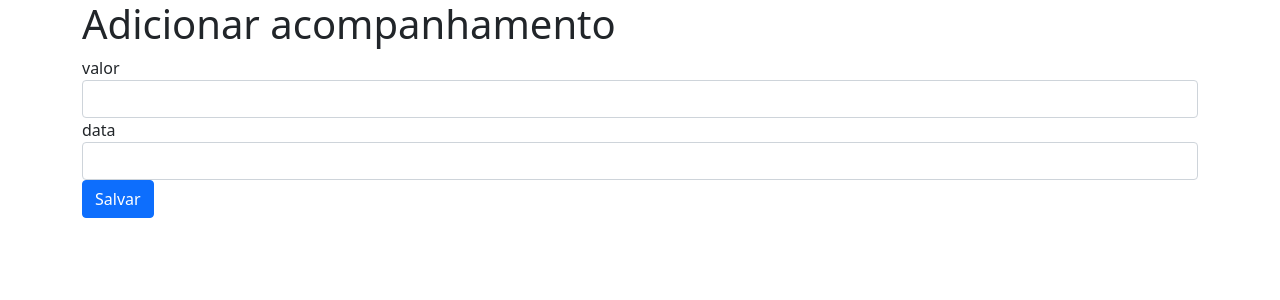
After one commit to fabioaraujo/savings-tracker, a Flask app: page /acompanhamento/1 in a window 1280 px wide. The commit adds this page. Shown: the top 300 px of the page. Run offline with Flask 3, Linux system fonts and the light colour scheme; some libraries are stand-ins or nearby versions.

Commit message:
feat - salvando acompanhamento

```diff
--- /dev/null
+++ b/templates/novo_acompanhamento.html
@@ -0,0 +1,17 @@
+{% extends "template.html" %}
+{% block conteudo %}
+      <form action="{{ url_for('acompanhamentos') }}"  method="post">
+        <input type="hidden" name="sonho_id" value="{{ sonho_id }}" />
+        <fieldset>
+          <div class="form-group">
+            <label>valor</label>
+            <input type="text" name="valor" class="form-control">
+          </div>
+          <div class="form-group">
+            <label>data</label>
+            <input type="text" name="data" class="form-control">
+          </div>
+          <button type="submit" class="btn btn-primary btn-salvar">Salvar</button>
+        </fieldset>
+      </form>
+{% endblock %}
--- a/templates/sonhos.html
+++ b/templates/sonhos.html
@@ -15,6 +15,7 @@
                     <td>{{ sonho.nome }}</td>
                     <td>{{ sonho.data_final }}</td>
                     <td>{{ sonho.valor_final }}</td>
+                    <td><a href="{{ url_for('acompanhamento', id=sonho.id) }}">Novo Acompanhamento</a></td>
                 </tr>
                 {% endfor %}
 
--- a/views.py
+++ b/views.py
@@ -1,7 +1,7 @@
 from flask import request
 import flask
 from app import app, db
-from models import Sonho
+from models import Sonho, SonhoAcompanhamento
 
 
 @app.route("/")
@@ -42,3 +42,26 @@ def criar():
         db.session.commit()
 
     return flask.redirect(flask.url_for("index"))
+
+
+@app.route("/acompanhamento/<int:id>", methods=["GET"])
+def acompanhamento(id):
+    return flask.render_template(
+        "novo_acompanhamento.html", titulo="Adicionar acompanhamento", sonho_id=id
+    )
+
+
+@app.route("/acompanhamentos", methods=["POST"])
+def acompanhamentos():
+    sonho_id = request.form["sonho_id"]
+    valor = request.form["valor"]
+    data = request.form["data"]
+    acompanhamento = SonhoAcompanhamento(
+        sonho_id=sonho_id,
+        valor=valor,
+        data=data,
+    )
+    db.session.add(acompanhamento)
+    db.session.commit()
+
+    return flask.redirect(flask.url_for("index"))
```
Also changed, not shown: models.py (+10 -0 lines).
